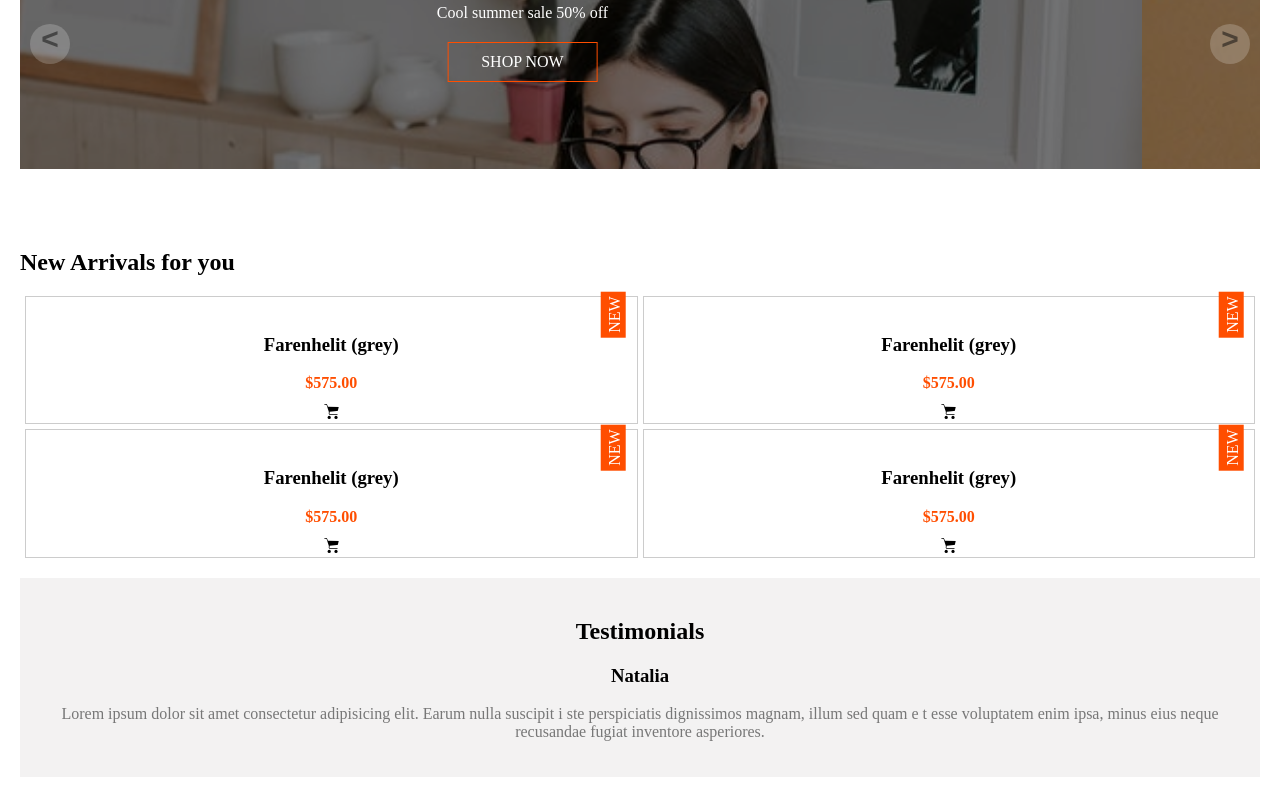
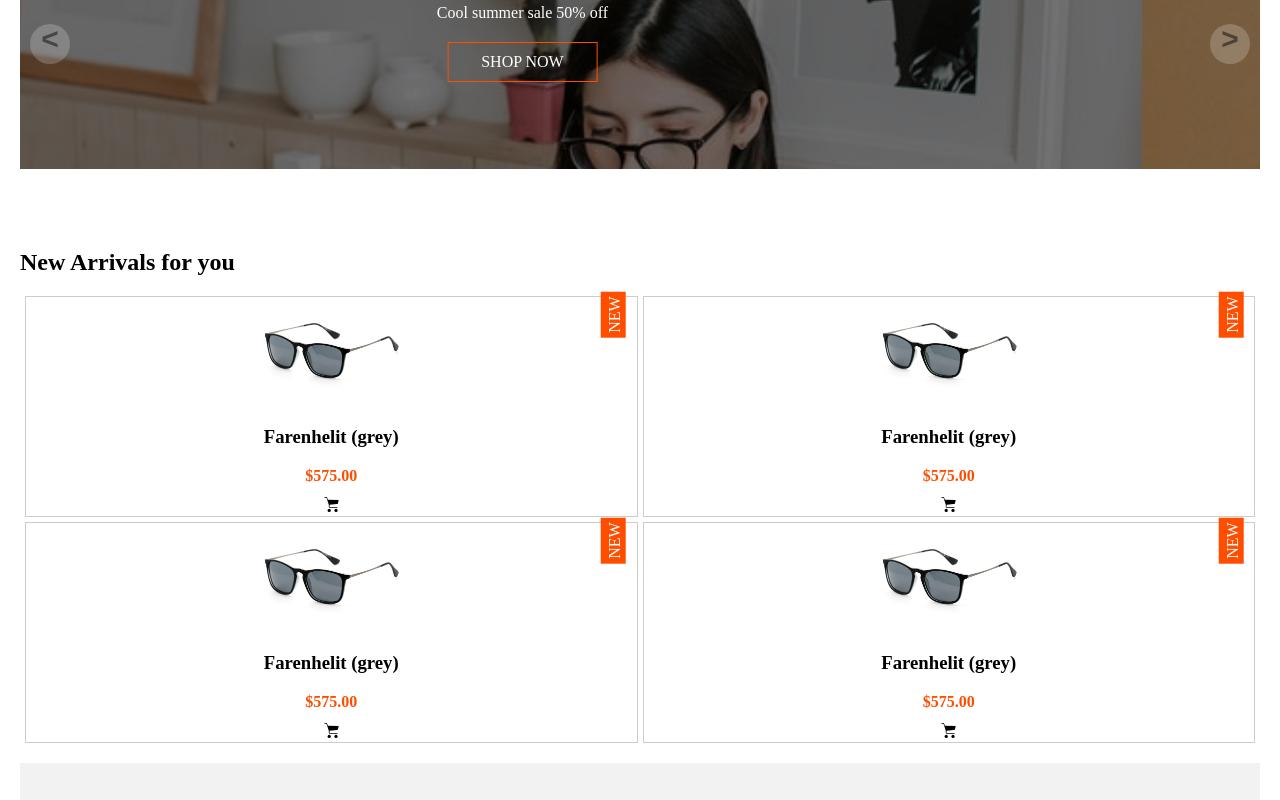
Before and after one commit to thhomasgt99/pagina-gafas, a plain HTML site: page index.html in a window 1280 px wide. Shown: the part 268-1068 px from the top of the page. Drawn offline with Linux system fonts and the light colour scheme; the site is published under a folder, as on GitHub Pages, so addresses that start at the root find nothing.

Commit message:
segundo commit

```diff
--- a/index.html
+++ b/index.html
@@ -92,7 +92,7 @@
             <h2 class="main-title">New Arrivals for you</h2>
             <section class="container-products">
                     <div class="product">
-                        <img src="/img/gafa-sola.jpg" alt="" class="product__img">
+                        <img src="./img/gafa-sola.jpg" alt="" class="product__img">
                         <div class="product__description">
                             <h3 class="product__title">Farenhelit (grey)</h3>
                             <span class="producto__price">$575.00</span>
@@ -101,7 +101,7 @@
                     </div>
 
                     <div class="product">
-                        <img src="/img/gafa-sola.jpg" alt="" class="product__img">
+                        <img src="./img/gafa-sola.jpg" alt="" class="product__img">
                         <div class="product__description">
                             <h3 class="product__title">Farenhelit (grey)</h3>
                             <span class="producto__price">$575.00</span>
@@ -110,7 +110,7 @@
                     </div>
 
                     <div class="product">
-                        <img src="/img/gafa-sola.jpg" alt="" class="product__img">
+                        <img src="./img/gafa-sola.jpg" alt="" class="product__img">
                         <div class="product__description">
                             <h3 class="product__title">Farenhelit (grey)</h3>
                             <span class="producto__price">$575.00</span>
@@ -119,7 +119,7 @@
                     </div>
 
                     <div class="product">
-                        <img src="/img/gafa-sola.jpg" alt="" class="product__img">
+                        <img src="./img/gafa-sola.jpg" alt="" class="product__img">
                         <div class="product__description">
                             <h3 class="product__title">Farenhelit (grey)</h3>
                             <span class="producto__price">$575.00</span>
```
